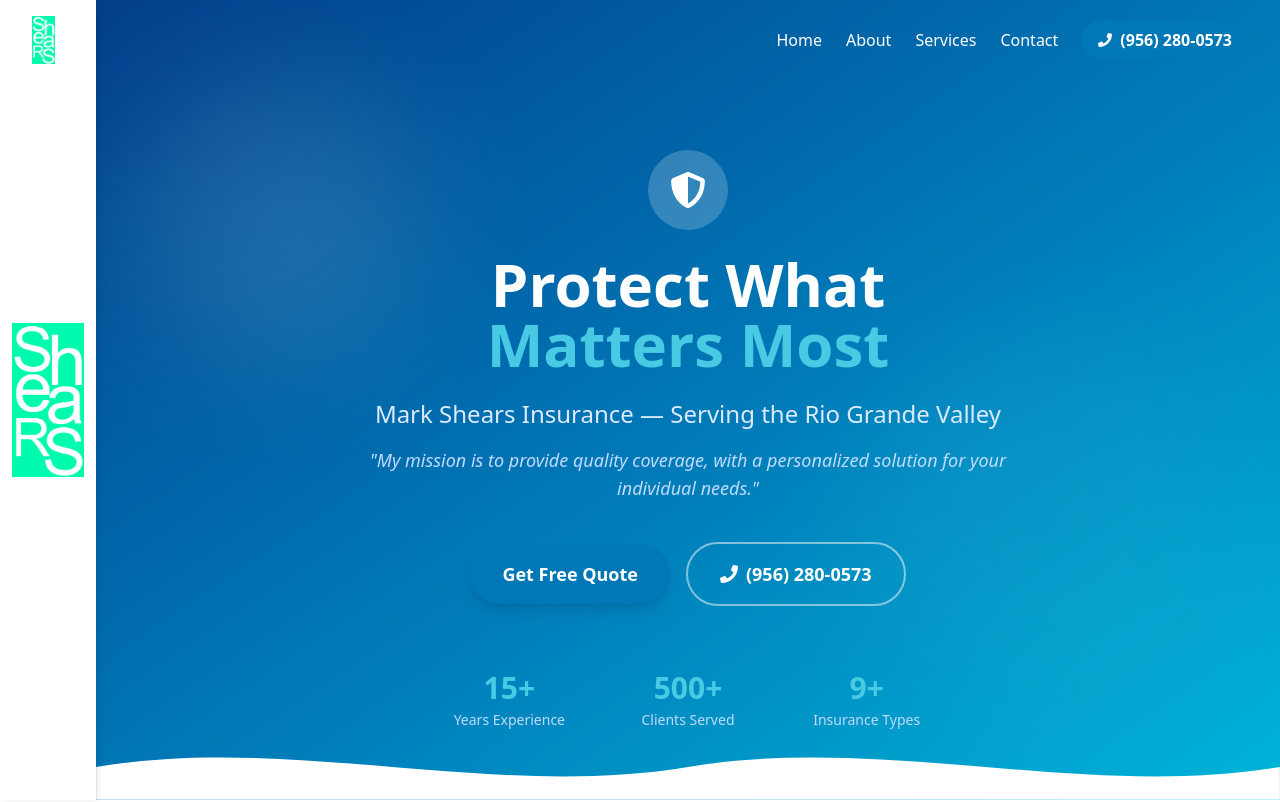
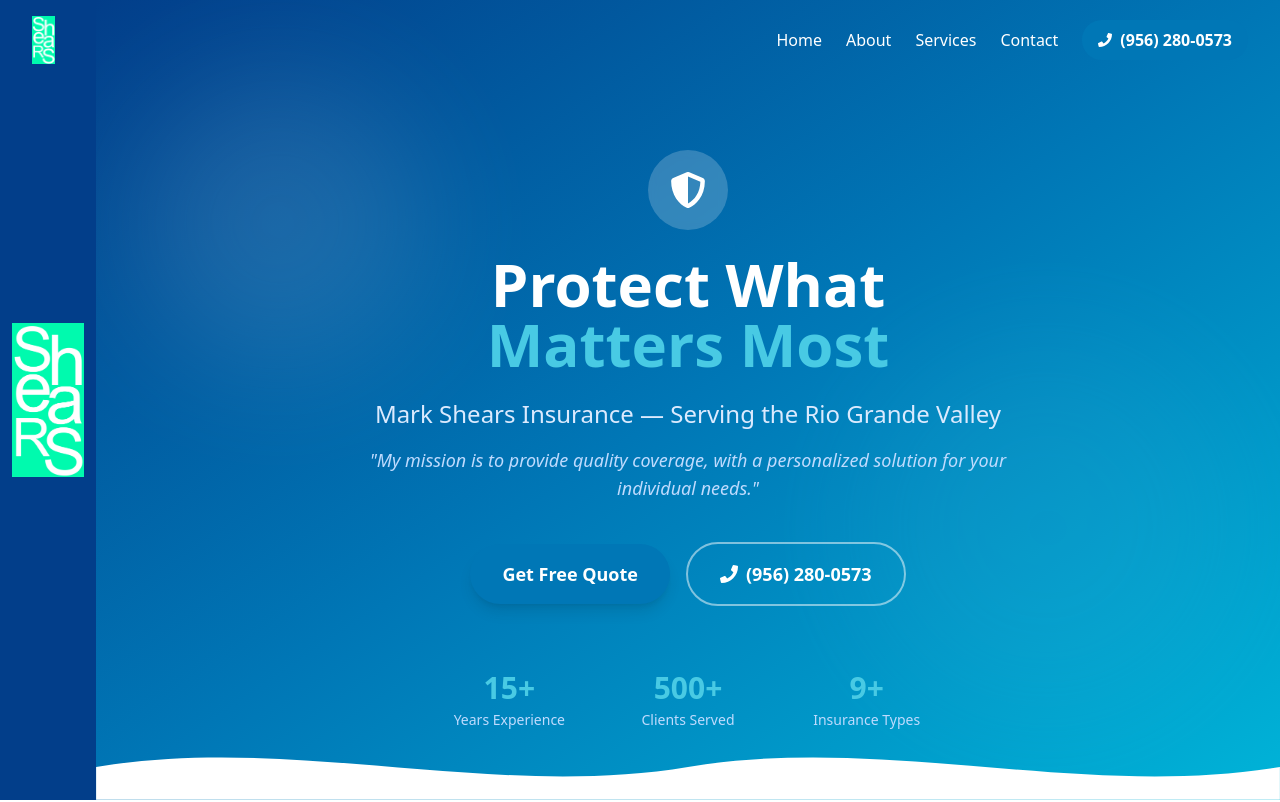
Before and after one commit to kamishakes13-prog/mark-shears-insurance, a React (Vite) app: page / in a window 1280 px wide. Shown: the top 802 px of the page. Built offline with nearby package versions, Linux system fonts and the light colour scheme.

Commit message:
Change sidebar background from white to dark blue to match hero gradient

```diff
--- a/src/components/Sidebar.jsx
+++ b/src/components/Sidebar.jsx
@@ -3,7 +3,7 @@
 export default function Sidebar() {
   return (
     <motion.aside
-      className="hidden md:flex fixed top-0 left-0 h-full w-24 bg-white shadow-[2px_0_8px_rgba(0,0,0,0.08)] z-40 flex-col items-center justify-center"
+      className="hidden md:flex fixed top-0 left-0 h-full w-24 bg-dark z-40 flex-col items-center justify-center"
       initial={{ opacity: 0, x: -40 }}
       animate={{ opacity: 1, x: 0 }}
       transition={{ duration: 0.6, ease: 'easeOut' }}
```
